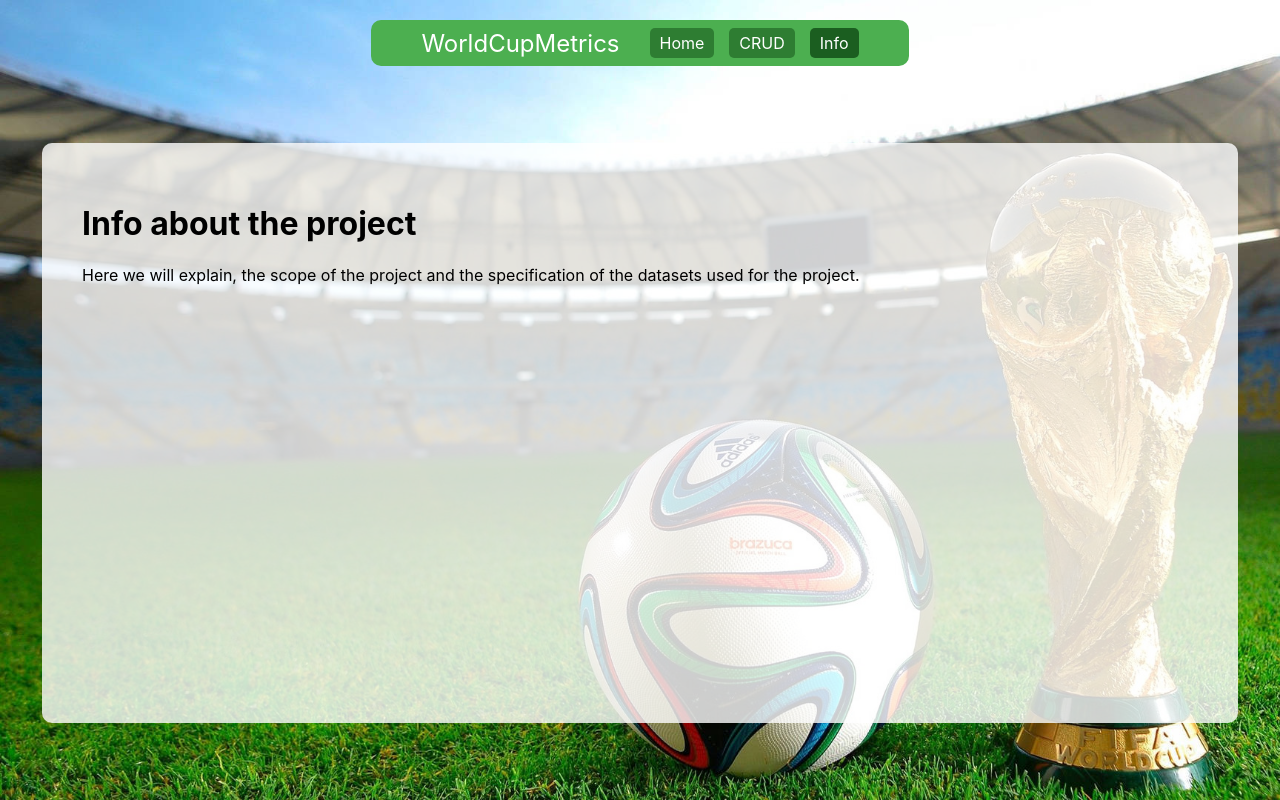
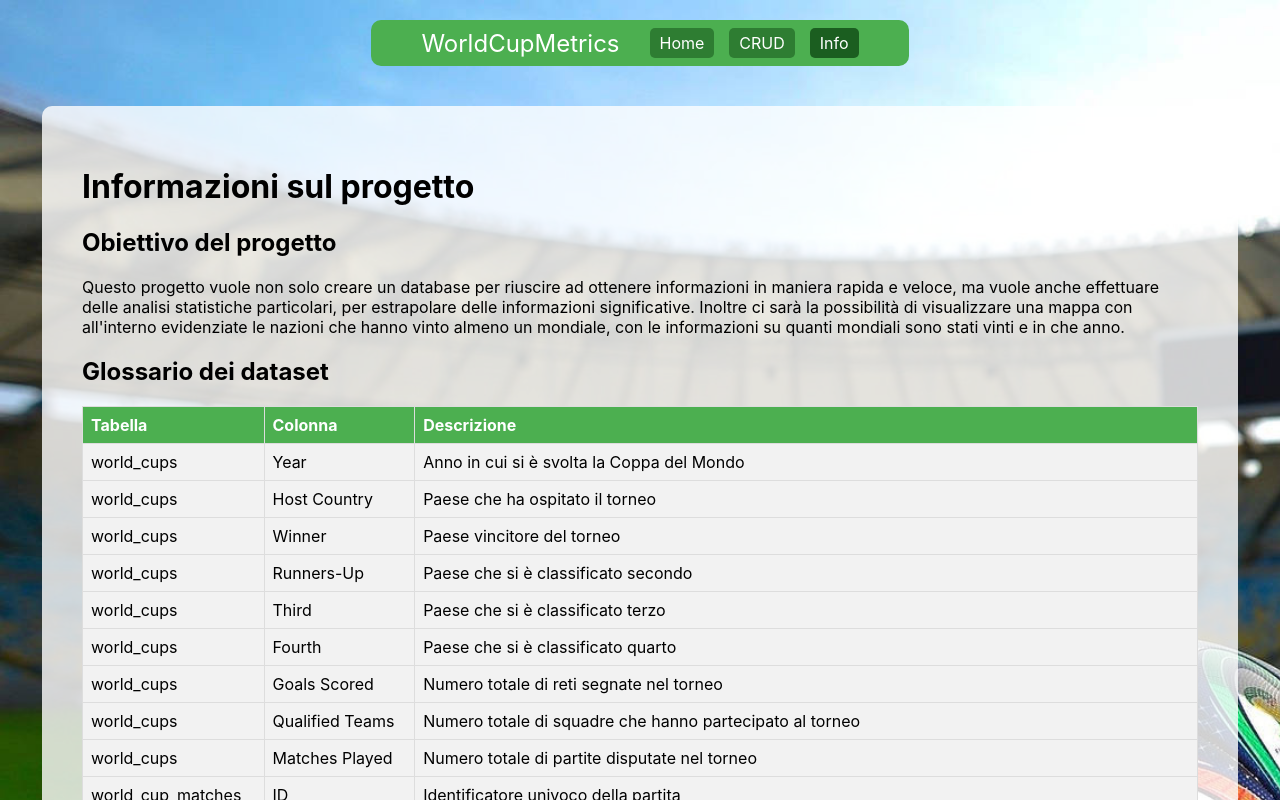
Before and after one commit to CpDant/WorldCupMetrics, a React (Create React App) app in the folder main/frontend/: page /info.html in a window 1280 px wide. Shown: the top 800 px of the page. Built offline with nearby package versions, Linux system fonts and the light colour scheme.

Commit message:
Add information in Info.js
Add information about datasets columns, for better comprehension

```diff
--- /dev/null
+++ b/main/frontend/public/data_dictionary.json
@@ -0,0 +1,92 @@
+[
+  {
+    "Tabella": "world_cups",
+    "Campo": "Year",
+    "Descrizione": "Anno in cui si è svolta la Coppa del Mondo"
+  },
+  {
+    "Tabella": "world_cups",
+    "Campo": "Host Country",
+    "Descrizione": "Paese che ha ospitato il torneo"
+  },
+  {
+    "Tabella": "world_cups",
+    "Campo": "Winner",
+    "Descrizione": "Paese vincitore del torneo"
+  },
+  {
+    "Tabella": "world_cups",
+    "Campo": "Runners-Up",
+    "Descrizione": "Paese che si è classificato secondo"
+  },
+  {
+    "Tabella": "world_cups",
+    "Campo": "Third",
+    "Descrizione": "Paese che si è classificato terzo"
+  },
+  {
+    "Tabella": "world_cups",
+    "Campo": "Fourth",
+    "Descrizione": "Paese che si è classificato quarto"
+  },
+  {
+    "Tabella": "world_cups",
+    "Campo": "Goals Scored",
+    "Descrizione": "Numero totale di reti segnate nel torneo"
+  },
+  {
+    "Tabella": "world_cups",
+    "Campo": "Qualified Teams",
+    "Descrizione": "Numero totale di squadre che hanno partecipato al torneo"
+  },
+  {
+    "Tabella": "world_cups",
+    "Campo": "Matches Played",
+    "Descrizione": "Numero totale di partite disputate nel torneo"
+  },
+  {
+    "Tabella": "world_cup_matches",
+    "Campo": "ID",
+    "Descrizione": "Identificatore univoco della partita"
+  },
+  {
+    "Tabella": "world_cup_matches",
+    "Campo": "Year",
+    "Descrizione": "Anno in cui si è svolta la Coppa del Mondo"
+  },
+  {
+    "Tabella": "world_cup_matches",
+    "Campo": "Date",
+    "Descrizione": "Data della partita"
+  },
+  {
+    "Tabella": "world_cup_matches",
+    "Campo": "Stage",
+    "Descrizione": "Fase del torneo"
+  },
+  {
+    "Tabella": "world_cup_matches",
+    "Campo": "Home Team",
+    "Descrizione": "Paese che gioca in casa"
+  },
+  {
+    "Tabella": "world_cup_matches",
+    "Campo": "Home Goals",
+    "Descrizione": "Reti segnate dalla squadra di casa"
+  },
+  {
+    "Tabella": "world_cup_matches",
+    "Campo": "Away Goals",
+    "Descrizione": "Reti segnate dalla squadra in trasferta"
+  },
+  {
+    "Tabella": "world_cup_matches",
+    "Campo": "Away Team",
+    "Descrizione": "Paese che gioca in trasferta"
+  },
+  {
+    "Tabella": "world_cup_matches",
+    "Campo": "Host Team",
+    "Descrizione": "TRUE se il paese ospitante gioca come squadra di casa nella partita, FALSE in caso contrario."
+  }
+]
--- a/main/frontend/src/components/Pages/Info.js
+++ b/main/frontend/src/components/Pages/Info.js
@@ -1,11 +1,75 @@
-import React from 'react';
+import React, { useEffect, useState } from 'react';
+import styled from 'styled-components';
 import MainLayout from '../Layout/MainLayout';
 
+const Table = styled.table`
+    width: 100%;
+    border-collapse: collapse;
+    margin-bottom: 20px;
+`;
+
+const Th = styled.th`
+    border: 1px solid #dddddd;
+    text-align: left;
+    padding: 8px;
+    background-color: #4CAF50;
+    color: white;
+`;
+
+const Td = styled.td`
+    border: 1px solid #dddddd;
+    text-align: left;
+    padding: 8px;
+`;
+
+const Tr = styled.tr`
+    &:nth-child(even) {
+        background-color: #f2f2f2;
+    }
+    &:nth-child(odd) {
+        background-color: #f2f2f2;
+    }
+`;
+
 const Info = () => {
+    const [data, setData] = useState([]);
+
+    useEffect(() => {
+        fetch('/data_dictionary.json')
+            .then(response => response.json())
+            .then(data => setData(data))
+            .catch(error => console.error('Error loading the data dictionary:', error));
+    }, []);
+
     return (
         <MainLayout>
-            <h1>Info about the project</h1>
-            <p>Here we will explain, the scope of the project and the specification of the datasets used for the project.</p>
+            <h1>Informazioni sul progetto</h1>
+            <h2>Obiettivo del progetto</h2>
+            <p>
+                Questo progetto vuole non solo creare un database per riuscire ad ottenere informazioni in maniera rapida e veloce,
+                ma vuole anche effettuare delle analisi statistiche particolari, per estrapolare delle informazioni significative. Inoltre
+                ci sarà la possibilità di visualizzare una mappa con all'interno evidenziate le nazioni che hanno vinto almeno un mondiale,
+                con le informazioni su quanti mondiali sono stati vinti e in che anno.
+            </p>
+            <h2>Glossario dei dataset</h2>
+            <Table>
+                <thead>
+                <tr>
+                    <Th>Tabella</Th>
+                    <Th>Colonna</Th>
+                    <Th>Descrizione</Th>
+                </tr>
+                </thead>
+                <tbody>
+                {data.map((item, index) => (
+                    <Tr key={index}>
+                        <Td>{item.Tabella}</Td>
+                        <Td>{item.Campo}</Td>
+                        <Td>{item.Descrizione}</Td>
+                    </Tr>
+                ))}
+                </tbody>
+            </Table>
         </MainLayout>
     );
 };
```
